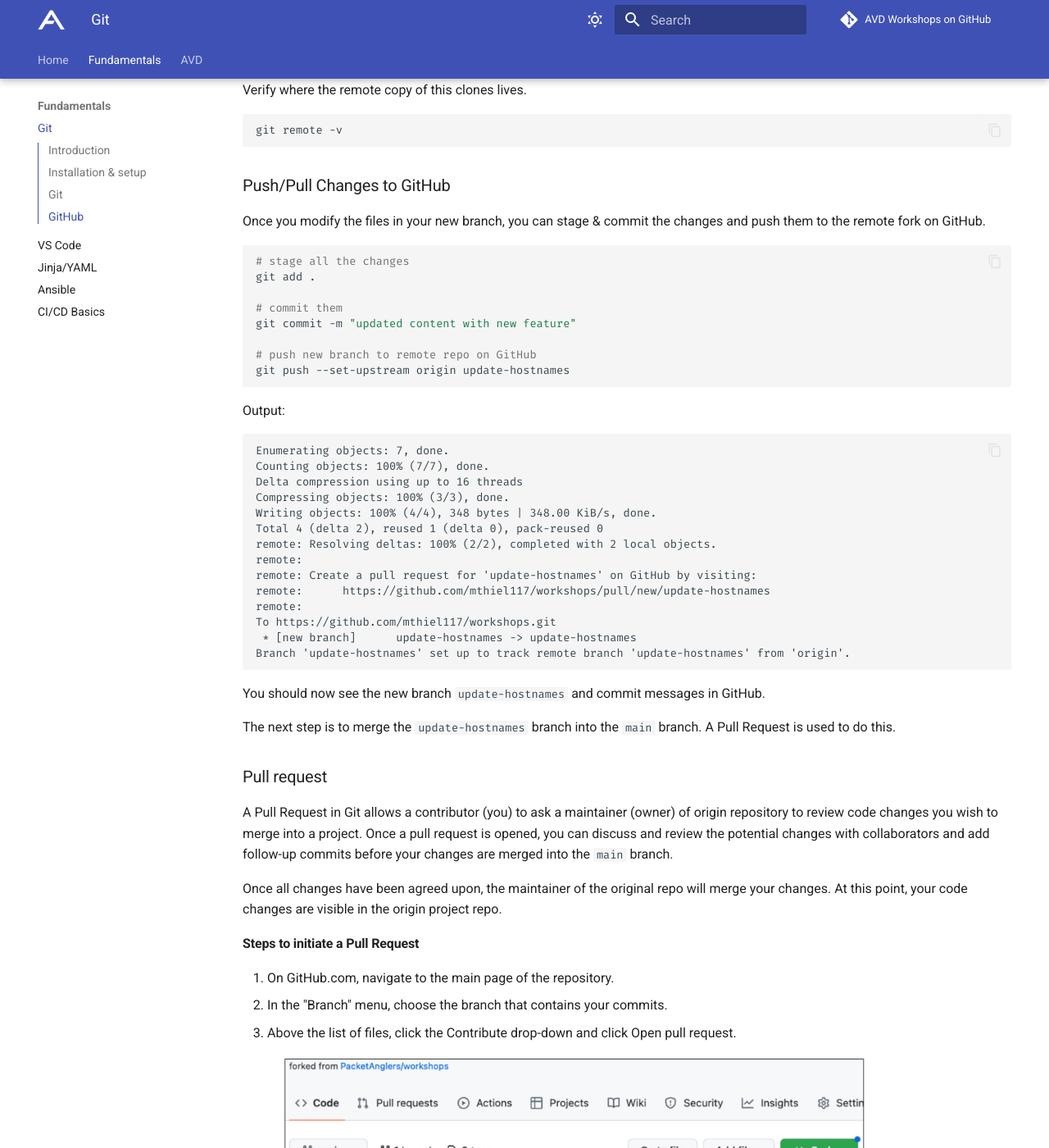
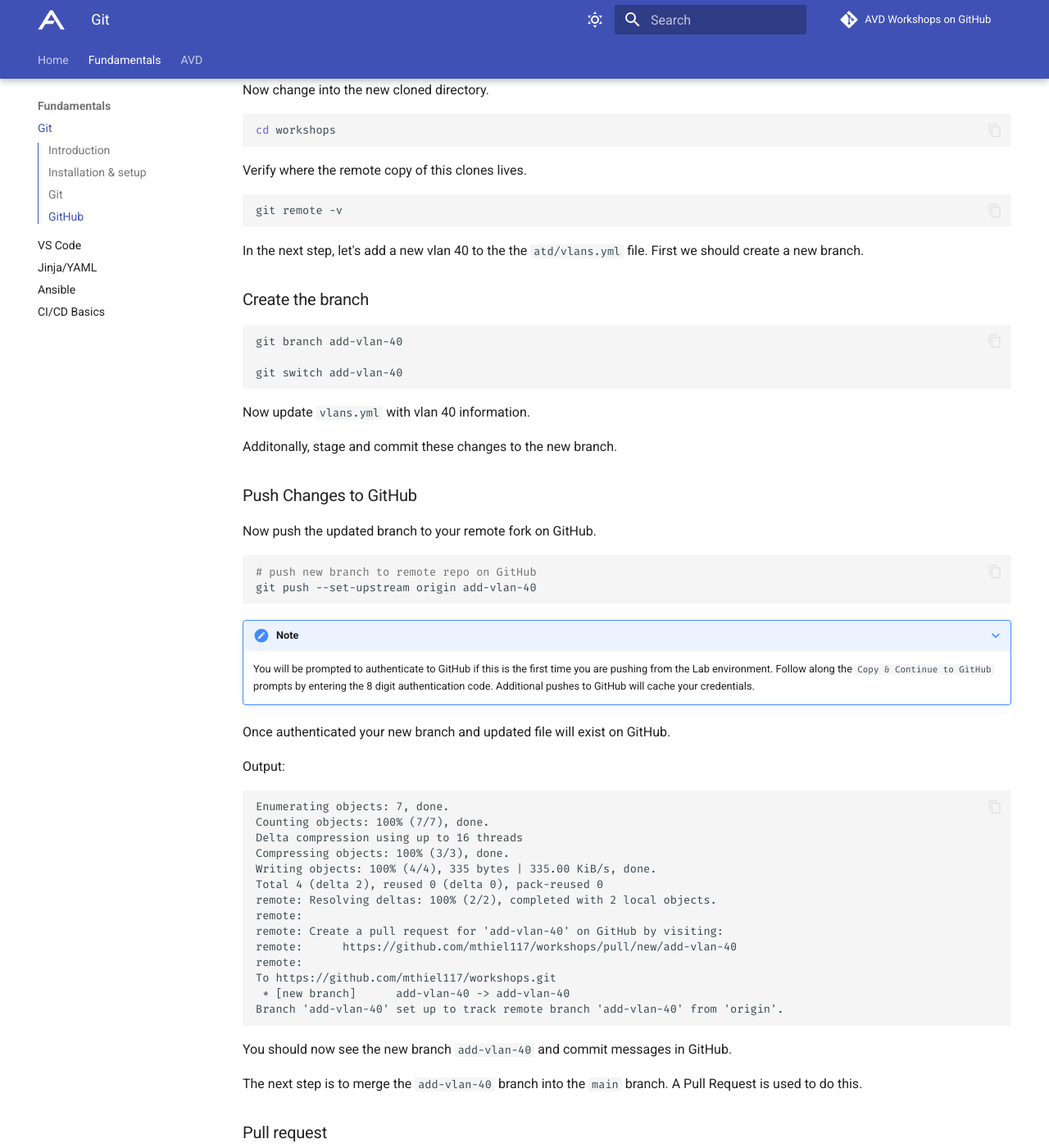
Before and after one commit to aristanetworks/avd-workshops, an MkDocs documentation site: the page built from workshops/git.md, in a window 1280 px wide and 1400 px high, scrolled down 9374 px. Shown: the whole window at 82% size. Built offline with MkDocs 1.6.1 and Material for MkDocs 9.7.7, drawn with Linux system fonts in a browser that asks for light colours; comment, search, counter and statistics services are not loaded; some of the changed text lies outside the part shown.

Commit message:
added vlan 40 and updated sections with graphics

````diff
--- a/workshops/git.md
+++ b/workshops/git.md
@@ -219,7 +219,13 @@ Switch to this new branch:
 git switch update-hostnames
 ```
 
-Using the IDE, open each switch config file and update the hostname.  Changes are auto-saved. Then stage and commit the changes to the new branch `update-hostnames`.
+Using the IDE, open each switch config file and update the hostname.  Changes are auto-saved. Let's verify the changes (diffs) we are about to commit to make sure they are correct.
+
+``` bash
+git diff
+```
+
+Now, stage and commit the changes to the new branch `update-hostnames`.
 
 ``` bash
 git add .
@@ -320,20 +326,33 @@ Verify where the remote copy of this clones lives.
 git remote -v
 ```
 
-### Push/Pull Changes to GitHub
+In the next step, let's add a new vlan 40 to the the `atd/vlans.yml` file.  First we should create a new branch.
 
-Once you modify the files in your new branch, you can stage & commit the changes and push them to the remote fork on GitHub.
+### Create the branch
 
 ``` bash
-# stage all the changes
-git add .
+git branch add-vlan-40
 
-# commit them
-git commit -m "updated content with new feature"
+git switch add-vlan-40
+```
 
+Now update `vlans.yml` with vlan 40 information.
+
+Additonally, stage and commit these changes to the new branch.
+
+### Push Changes to GitHub
+
+Now push the updated branch to your remote fork on GitHub.
+
+``` bash
 # push new branch to remote repo on GitHub
-git push --set-upstream origin update-hostnames
+git push --set-upstream origin add-vlan-40
 ```
+
+???+ note
+    You will be prompted to authenticate to GitHub if this is the first time you are pushing from the Lab environment.  Follow along the `Copy & Continue to GitHub` prompts by entering the 8 digit authentication code. Additional pushes to GitHub will cache your credentials.
+
+Once authenticated your new branch and updated file will exist on GitHub.
 
 Output:
 
@@ -342,21 +361,21 @@ Enumerating objects: 7, done.
 Counting objects: 100% (7/7), done.
 Delta compression using up to 16 threads
 Compressing objects: 100% (3/3), done.
-Writing objects: 100% (4/4), 348 bytes | 348.00 KiB/s, done.
-Total 4 (delta 2), reused 1 (delta 0), pack-reused 0
+Writing objects: 100% (4/4), 335 bytes | 335.00 KiB/s, done.
+Total 4 (delta 2), reused 0 (delta 0), pack-reused 0
 remote: Resolving deltas: 100% (2/2), completed with 2 local objects.
 remote:
-remote: Create a pull request for 'update-hostnames' on GitHub by visiting:
-remote:      https://github.com/mthiel117/workshops/pull/new/update-hostnames
+remote: Create a pull request for 'add-vlan-40' on GitHub by visiting:
+remote:      https://github.com/mthiel117/workshops/pull/new/add-vlan-40
 remote:
 To https://github.com/mthiel117/workshops.git
- * [new branch]      update-hostnames -> update-hostnames
-Branch 'update-hostnames' set up to track remote branch 'update-hostnames' from 'origin'.
+ * [new branch]      add-vlan-40 -> add-vlan-40
+Branch 'add-vlan-40' set up to track remote branch 'add-vlan-40' from 'origin'.
 ```
 
-You should now see the new branch `update-hostnames` and commit messages in GitHub.
+You should now see the new branch `add-vlan-40` and commit messages in GitHub.
 
-The next step is to merge the `update-hostnames` branch into the `main` branch.  A Pull Request is used to do this.
+The next step is to merge the `add-vlan-40` branch into the `main` branch.  A Pull Request is used to do this.
 
 ### Pull request
 
@@ -376,3 +395,13 @@ Once all changes have been agreed upon, the maintainer of the original repo will
 6. To create a pull request that is ready for review, click Create Pull Request. To create a draft pull request, use the drop-down and select Create Draft Pull Request, then click Draft Pull Request.
 
 This will generate a Pull Request on the main project repository. The owner/maintainer can then merge the pull request once all changes are satisfied.
+
+### Cleanup
+
+After your Pull Request is merged, there are some additonal steps you may want to do.
+
+1. Delete your branch on GitHub and your local host.
+2. Sync your Forked repo (below)
+3. Pull the updates into `main` branch on your local host. `git pull`
+
+![GitHub Sync Fork](assets/images/github_sync_fork.png){: style="width:750px"}
````
Also changed, not shown: workshops/assets/images/git_pullrequest_info.png, workshops/assets/images/github_sync_fork.png (added).
